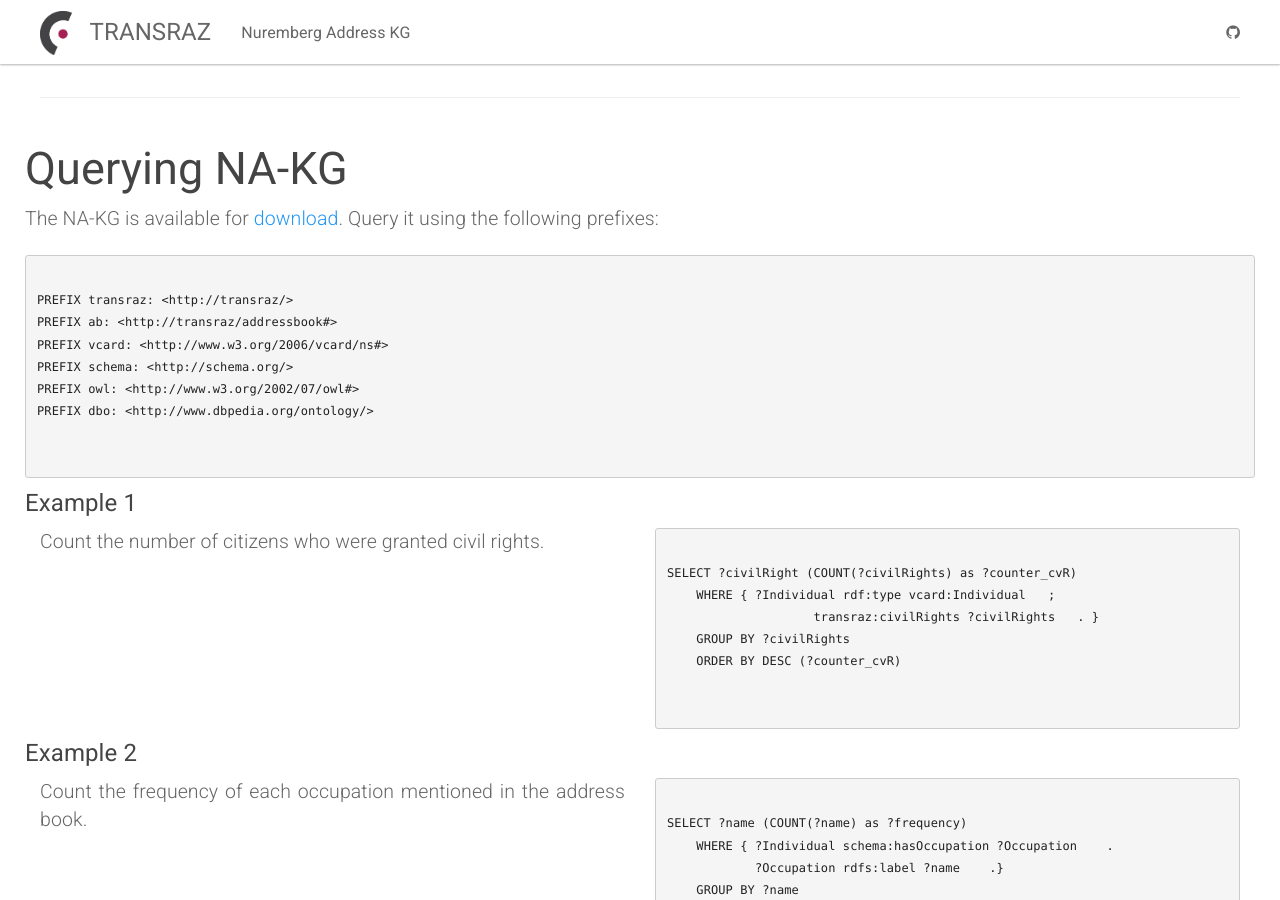
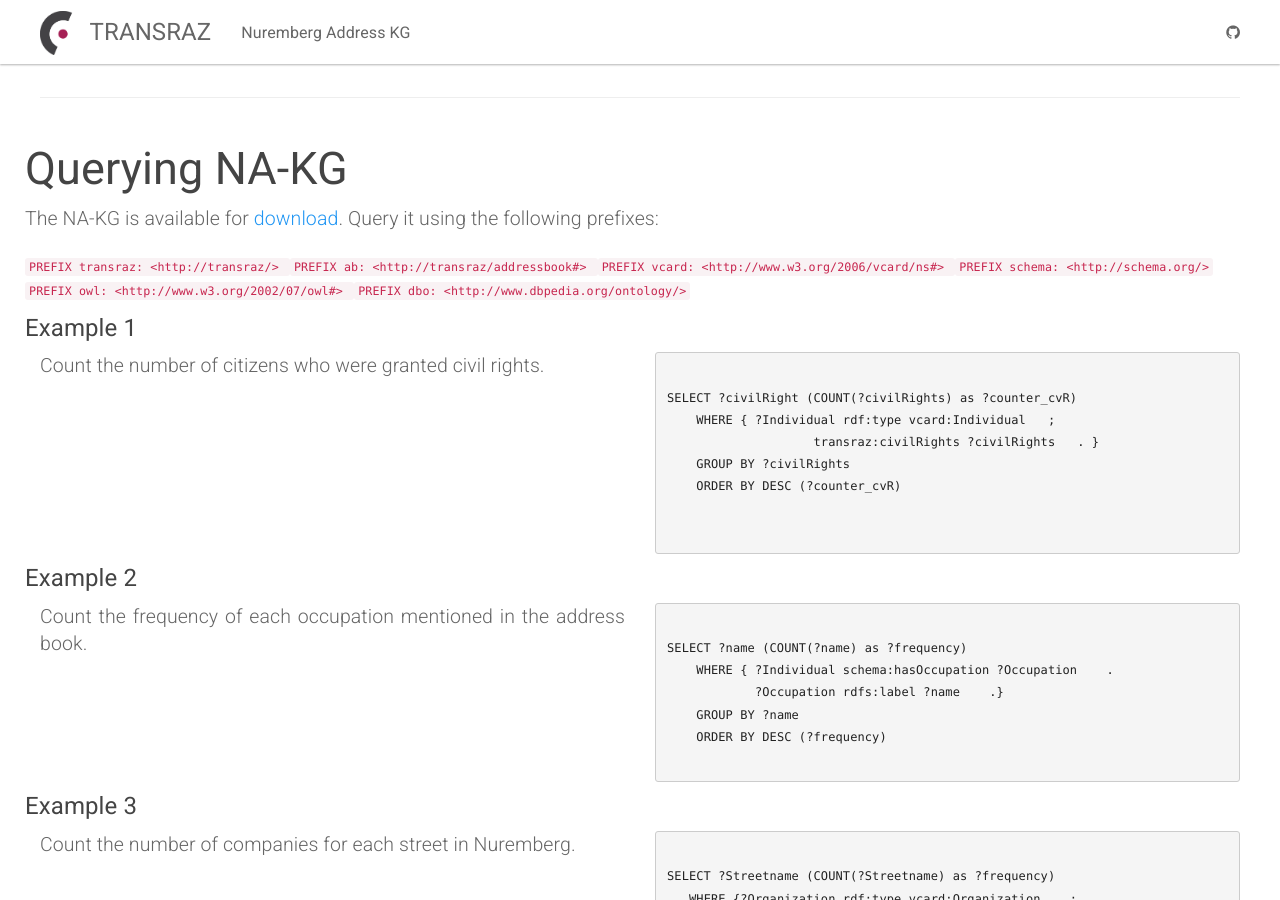
Before and after one commit to ISE-FIZKarlsruhe/Transraz, a Jekyll site: the page built from NA-KG.html, in a window 1280 px wide and 900 px high, scrolled down 2481 px. Built offline with Jekyll 4.4.1, drawn with Linux system fonts in a browser that asks for light colours.

Commit message:
spitze klammern

```diff
--- a/NA-KG.html
+++ b/NA-KG.html
@@ -83,15 +83,14 @@
     <div class="row">
         <h2 class="header-light regular-pad">Querying NA-KG</h2>
         <p class="lead" align="justify">The NA-KG is available for <a href="https://github.com/ISE-FIZKarlsruhe/Transraz/raw/main/NurembergAddressKG/NA-KG.ttl">download</a>. Query it using the following prefixes:</p>
-        <pre><code>
-PREFIX transraz: &lt;http://transraz/&gt;
-PREFIX ab: &lt;http://transraz/addressbook#&gt;
-PREFIX vcard: &lt;http://www.w3.org/2006/vcard/ns#&gt;
-PREFIX schema: &lt;http://schema.org/&gt;
-PREFIX owl: &lt;http://www.w3.org/2002/07/owl#&gt;
-PREFIX dbo: &lt;http://www.dbpedia.org/ontology/&gt;
 
-            </code></pre>
+<code>PREFIX transraz: &lt;http://transraz/&gt; </code>
+<code>PREFIX ab: &lt;http://transraz/addressbook#&gt; </code>
+<code>PREFIX vcard: &lt;http://www.w3.org/2006/vcard/ns#&gt; </code>
+<code>PREFIX schema: &lt;http://schema.org/&gt; </code>
+<code>PREFIX owl: &lt;http://www.w3.org/2002/07/owl#&gt; </code>
+<code>PREFIX dbo: &lt;http://www.dbpedia.org/ontology/&gt; </code>
+
             <h4>Example 1</h4>
         <div class="col-md-6">
             <p class="lead" align="justify">Count the number of citizens who were granted civil rights.</p>
```
